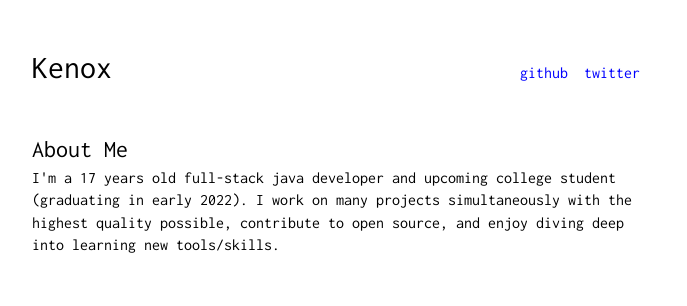
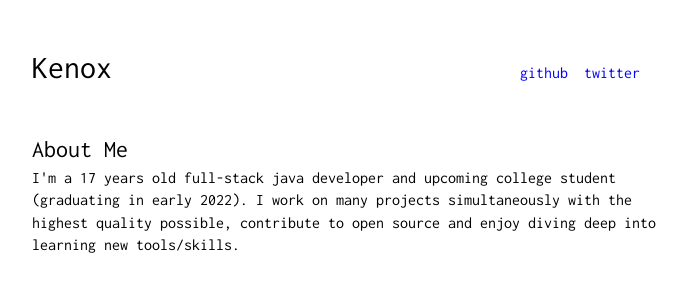
Before and after one commit to Kenuux/Kenuux.github.io, a plain HTML site: page index.html in a window 1280 px wide. Shown: the top 306 px of the page, without its empty margins (296-983 px from the left). Drawn offline with Linux system fonts and the light colour scheme.

Commit message:
Spelling

```diff
--- a/index.html
+++ b/index.html
@@ -135,7 +135,7 @@
 		<div class="container " id="about ">
 				<h2>About Me</h2>
 				<p>I'm a 17 years old full-stack java developer and upcoming college student (graduating in early 2022). I work on many projects simultaneously with the highest quality possible, contribute
-					to open source, and enjoy diving deep into learning new tools/skills.</p>
+					to open source and enjoy diving deep into learning new tools/skills.</p>
 	</div>
 	<div class="container" id="projects">
         <h2>Public things I am currently working on</h2>
```
